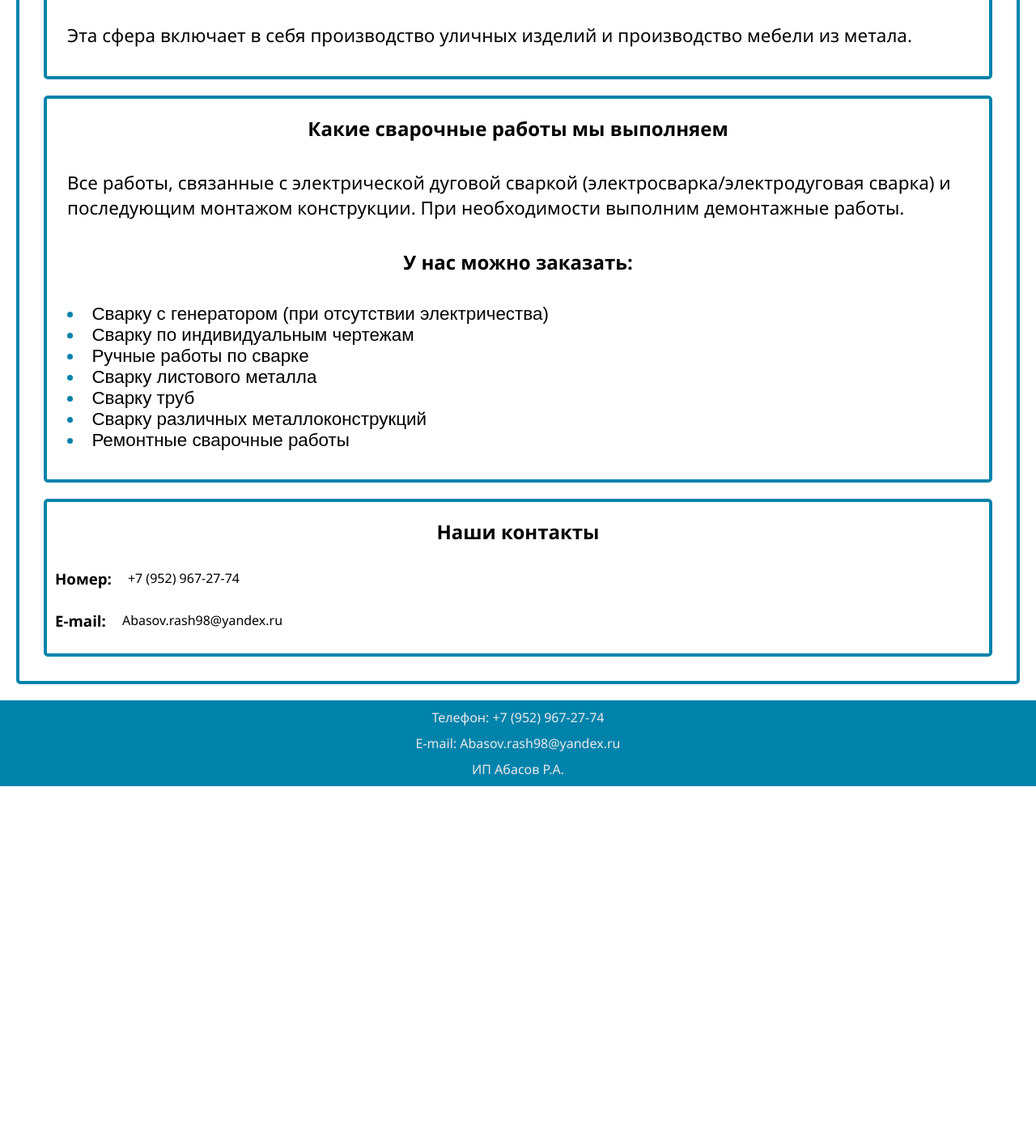
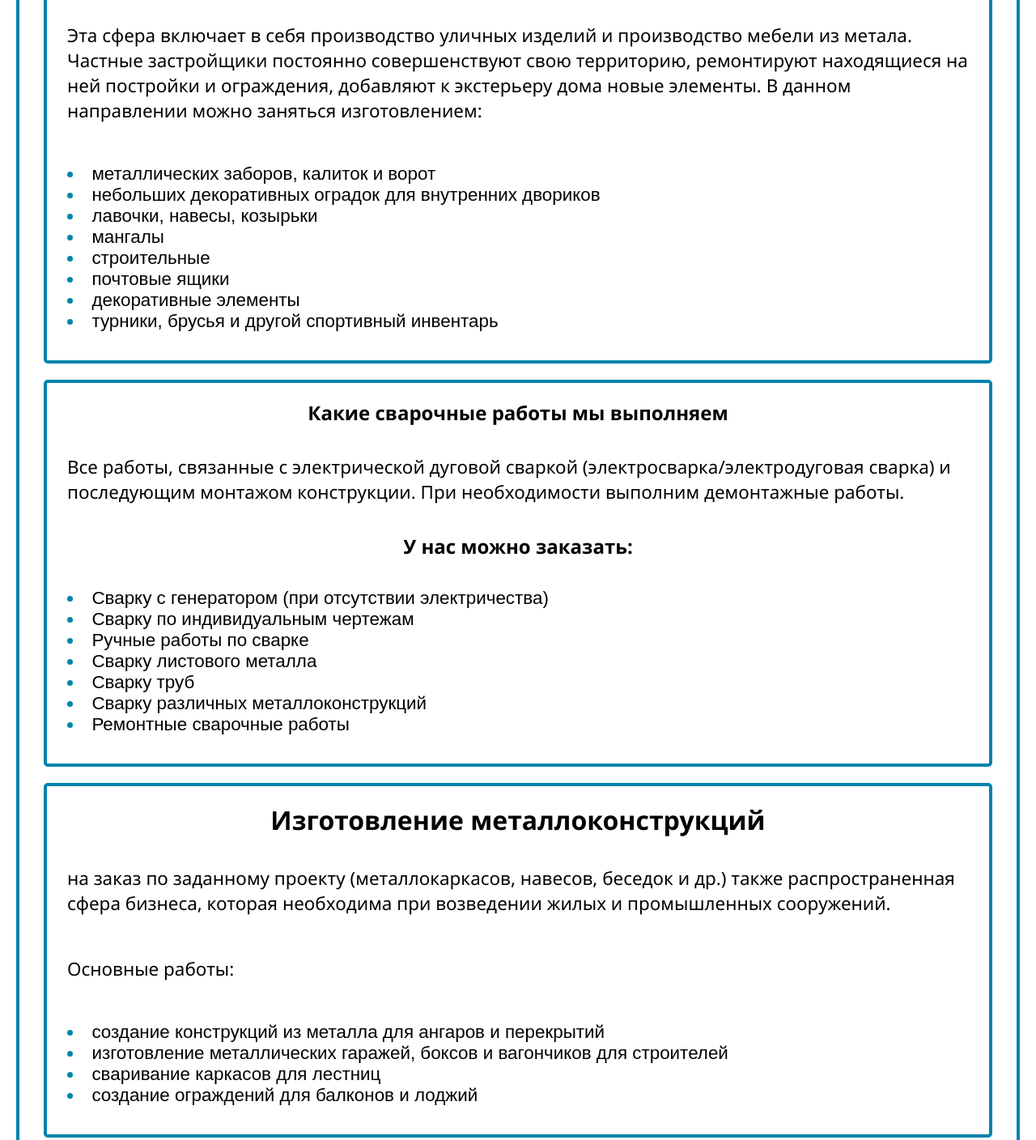
Before and after one commit to davidfox15/rashid-site, a website: page public/about.html in a window 1280 px wide. Shown: the part 1668-3076 px from the top of the page at 81% size. Before the commit the page ends 2639 px from the top, so only its background shows below. Drawn offline with Linux system fonts and the light colour scheme.

Commit message:
Дописал about

```diff
--- a/public/about.html
+++ b/public/about.html
@@ -70,8 +70,20 @@
           металла
         </div>
         <div class="default-text">
-          Эта сфера включает в себя производство уличных изделий и производство мебели из метала.
+          Эта сфера включает в себя производство уличных изделий и производство мебели из метала. Частные застройщики
+          постоянно совершенствуют свою территорию, ремонтируют находящиеся на ней постройки и ограждения, добавляют к
+          экстерьеру дома новые элементы. В данном направлении можно заняться изготовлением:
         </div>
+        <ul class="container__list default-text">
+          <li>металлических заборов, калиток и ворот</li>
+          <li>небольших декоративных оградок для внутренних двориков</li>
+          <li>лавочки, навесы, козырьки</li>
+          <li>мангалы</li>
+          <li>строительные</li>
+          <li>почтовые ящики</li>
+          <li>декоративные элементы</li>
+          <li>турники, брусья и другой спортивный инвентарь</li>
+        </ul>
       </div>
       <div class="container">
         <h2 class="default-title">Какие сварочные работы мы выполняем</h2>
@@ -88,6 +100,20 @@
           <li>Сварку труб</li>
           <li>Сварку различных металлоконструкций</li>
           <li>Ремонтные сварочные работы</li>
+        </ul>
+      </div>
+      <div class="container">
+        <h1 class="default-title">Изготовление металлоконструкций</h1>
+        <div class="default-text">
+          на заказ по заданному проекту (металлокаркасов, навесов, беседок и др.) также распространенная сфера бизнеса,
+          которая необходима при возведении жилых и промышленных сооружений.
+        </div>
+        <div class="default-text">Основные работы:</div>
+        <ul class="container__list default-text">
+          <li>создание конструкций из металла для ангаров и перекрытий</li>
+          <li>изготовление металлических гаражей, боксов и вагончиков для строителей</li>
+          <li>сваривание каркасов для лестниц</li>
+          <li>создание ограждений для балконов и лоджий</li>
         </ul>
       </div>
       <div class="container">
```
Also changed, not shown: src/html/about.html (+27 -1 lines).
